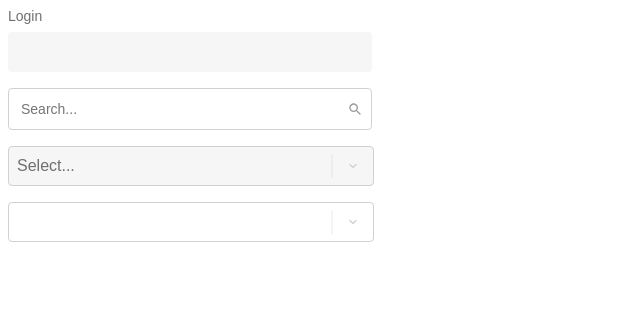
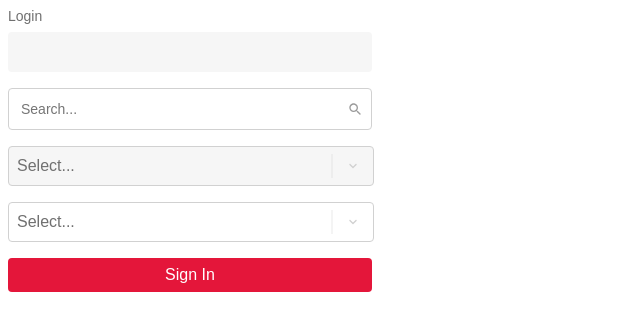
Before and after one commit to igorusenko/basketball-league, an Angular app in the folder basketball-league/: page /ui in a window 1280 px wide. Shown: the top 330 px of the page, without its empty margins (0-640 px from the left). Built offline with nearby package versions, Linux system fonts and the light colour scheme.

Commit message:
added custom-button, update multiselect component

```diff
--- a/basketball-league/src/app/app.module.ts
+++ b/basketball-league/src/app/app.module.ts
@@ -10,6 +10,7 @@ import { SearchComponent } from './shared/search/search.component';
 import { SelectComponent } from './shared/select/select.component';
 import { MultiselectComponent } from './shared/multiselect/multiselect.component';
 import {BrowserAnimationsModule} from "@angular/platform-browser/animations";
+import { ButtonComponent } from './shared/button/button.component';
 
 @NgModule({
   declarations: [
@@ -18,7 +19,8 @@ import {BrowserAnimationsModule} from "@angular/platform-browser/animations";
     InputComponent,
     SearchComponent,
     SelectComponent,
-    MultiselectComponent
+    MultiselectComponent,
+    ButtonComponent
   ],
   imports: [
     BrowserModule,
--- /dev/null
+++ b/basketball-league/src/app/shared/button/button.component.html
@@ -0,0 +1,4 @@
+<div [class.disabled]="disabled" class="custom-button">
+  <p>{{name}}</p>
+  <img *ngIf="iconPath.length > 0" [src]="iconPath" alt="">
+</div>
--- /dev/null
+++ b/basketball-league/src/app/shared/button/button.component.scss
@@ -0,0 +1,30 @@
+.custom-button {
+  display: flex;
+  gap: 1rem;
+  justify-content: center;
+  background-color: #E4163A;
+  border-radius: 4px;
+  max-width: 364px;
+  cursor: pointer;
+
+  &:hover {
+    background-color: #FF5761;
+  }
+
+  &:active {
+    background-color: #C60E2E;
+  }
+
+  p {
+    padding: 0.5rem 0;
+    color: #FFF;
+  }
+}
+.disabled {
+  background-color: #F6F6F6;
+  cursor: default;
+
+  p {
+    color: #D1D1D1;
+  }
+}
--- a/basketball-league/src/app/shared/multiselect/multiselect.component.html
+++ b/basketball-league/src/app/shared/multiselect/multiselect.component.html
@@ -7,6 +7,9 @@
       </div>
       <div class="choosen-item" *ngIf="choosenItems.length > 3">
         ...
+      </div>
+      <div class="no-items" *ngIf="choosenItems.length === 0">
+        Select...
       </div>
     </div>
 
--- a/basketball-league/src/app/shared/multiselect/multiselect.component.scss
+++ b/basketball-league/src/app/shared/multiselect/multiselect.component.scss
@@ -25,6 +25,12 @@
         img {
           cursor: pointer;
         }
+      }
+
+      .no-items {
+        display: flex;
+        align-items: center;
+        color: #707070;
       }
     }
 
--- a/basketball-league/src/app/ui/ui.component.html
+++ b/basketball-league/src/app/ui/ui.component.html
@@ -3,4 +3,5 @@
   <app-search placeholder="Search..."></app-search>
   <app-select></app-select>
   <app-multiselect></app-multiselect>
+  <app-button [name]="'Sign In'"></app-button>
 </div>
```
Also changed, not shown: basketball-league/src/app/shared/button/button.component.ts (added, +14 -0 lines), basketball-league/src/assets/icons/plus.svg (added), 1 other file (tests, documents, lock files or other folders).
